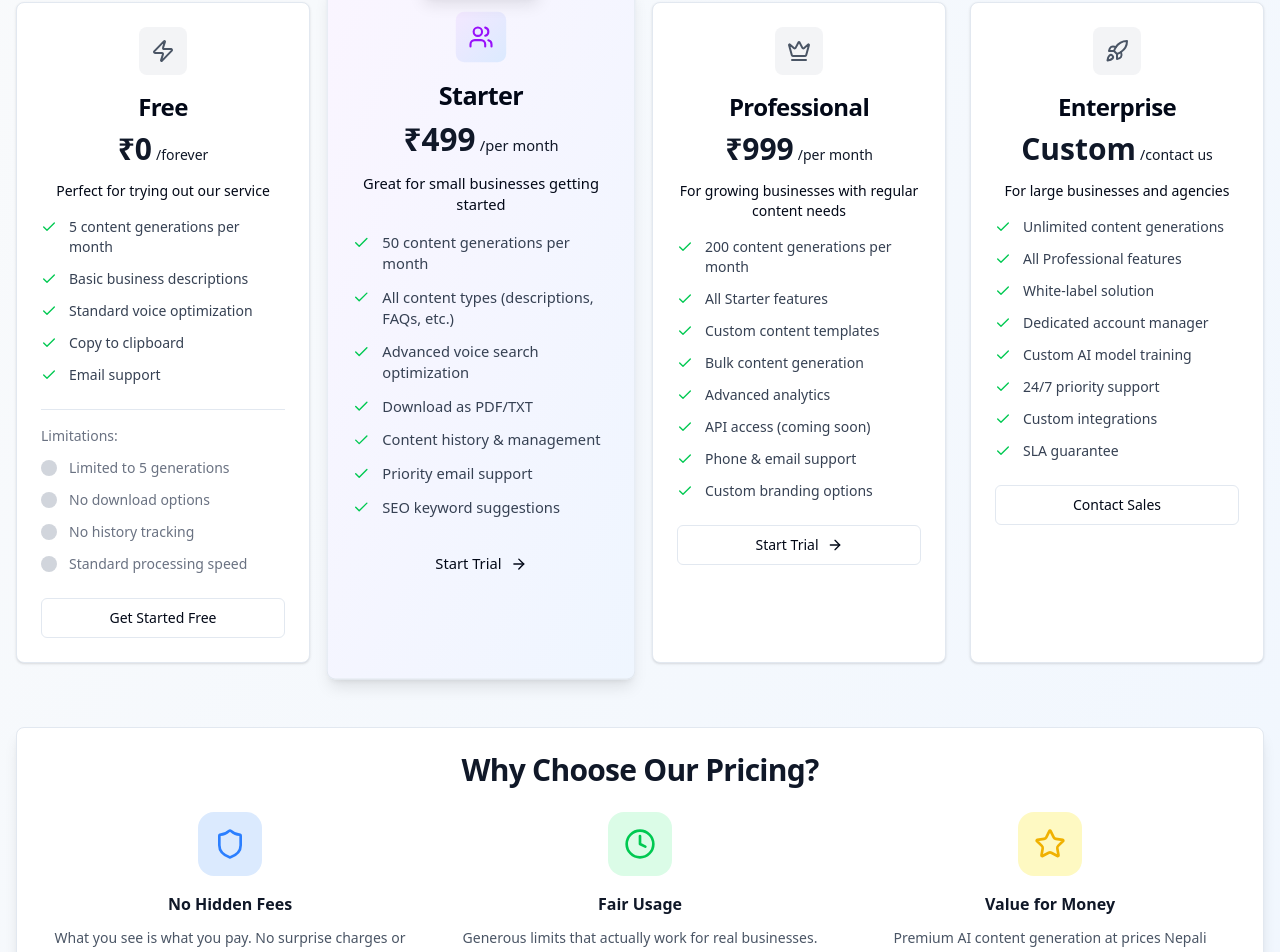
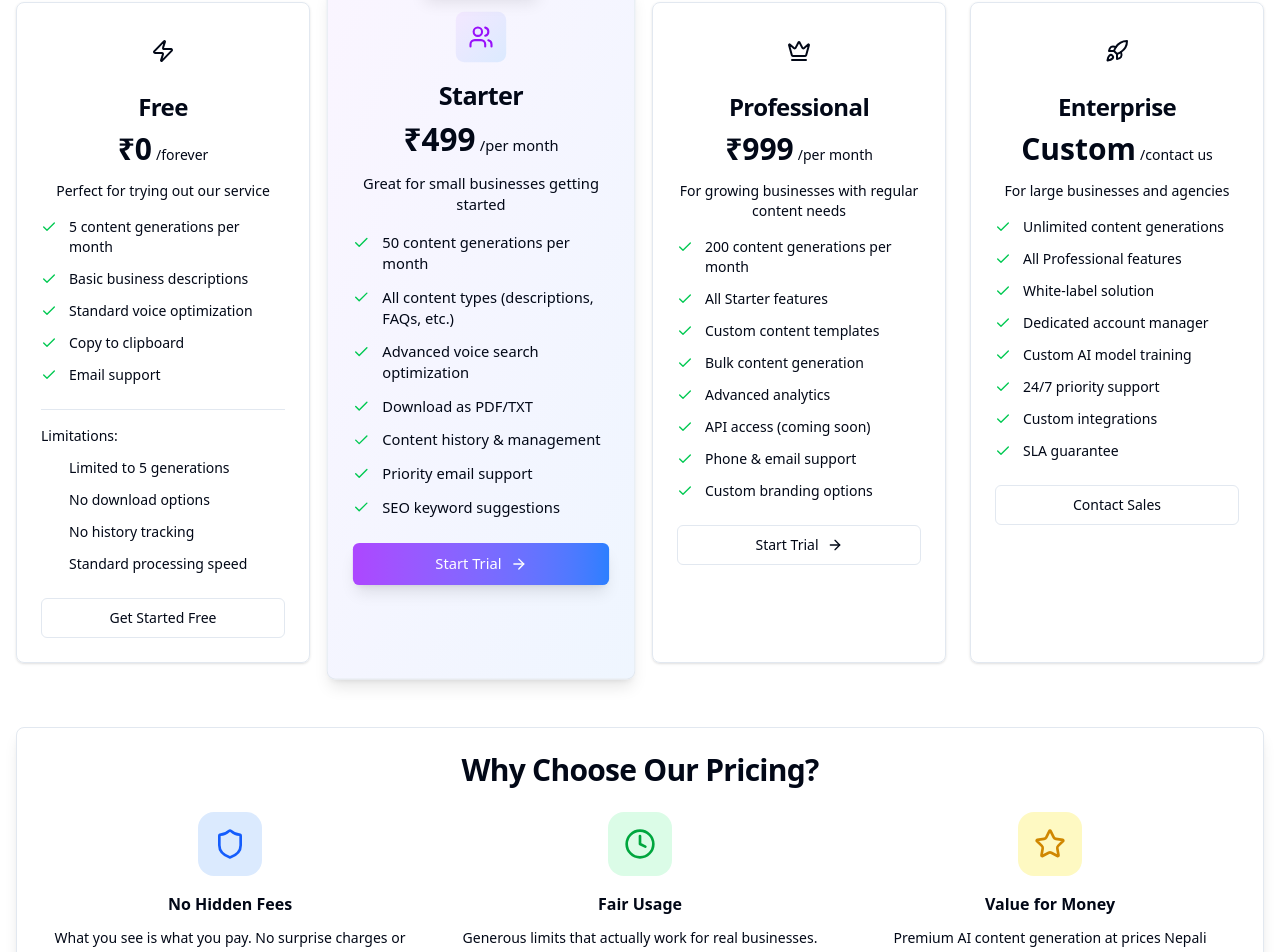
Before and after one commit to RajeshPandey10/voice_ai_content_generator_frontend, a React (Vite) app: page /pricing in a window 1280 px wide. Shown: the part 367-1319 px from the top of the page. Built offline with nearby package versions, Linux system fonts and the light colour scheme; no server answers.

Commit message:
final touching

```diff
--- a/src/pages/HowToUsePage.jsx
+++ b/src/pages/HowToUsePage.jsx
@@ -203,7 +203,7 @@
       </Card>
 
       {/* Call to Action */}
-      <Card className="text-center bg-gradient-to-r from-purple-50 to-indigo-50 dark:from-purple-950 dark:to-indigo-950">
+      <Card className="text-center">
         <CardContent className="py-8">
           <h3 className="text-2xl font-bold mb-4">Ready to Get Started?</h3>
           <p className="text-muted-foreground mb-6">
--- a/src/pages/PricingPage.jsx
+++ b/src/pages/PricingPage.jsx
@@ -172,7 +172,7 @@
   ];
 
   return (
-    <div className="min-h-screen bg-gradient-to-br from-gray-50 to-blue-50 dark:from-gray-900 dark:to-blue-950">
+    <div className="min-h-screen bg-background transition-colors duration-300">
       <div className="container max-w-7xl mx-auto px-4 py-8">
         {/* Hero Section */}
         <div className="text-center mb-12">
@@ -182,7 +182,7 @@
           <h1 className="text-4xl md:text-5xl font-bold mb-4 bg-gradient-to-r from-purple-600 to-blue-600 bg-clip-text text-transparent">
             Choose Your Plan
           </h1>
-          <p className="text-xl text-gray-600 dark:text-gray-300 max-w-3xl mx-auto">
+          <p className="text-xl text-foreground/80 max-w-3xl mx-auto transition-colors duration-300">
             Transparent pricing designed for Nepali businesses. Start free,
             upgrade when you need more.
           </p>
@@ -193,14 +193,14 @@
           {plans.map((plan, index) => (
             <Card
               key={index}
-              className={`relative transition-all duration-300 hover:shadow-xl ${
+              className={`relative transition-all duration-300 hover:shadow-xl border ${
                 plan.popular
-                  ? "border-purple-500 shadow-lg scale-105 bg-gradient-to-br from-purple-50 to-blue-50 dark:from-purple-950 dark:to-blue-950"
-                  : "bg-white dark:bg-gray-900 hover:bg-gray-50 dark:hover:bg-gray-800"
+                  ? "border-purple-500 shadow-lg scale-105 bg-gradient-to-br from-purple-50 to-blue-50 dark:from-purple-950/30 dark:to-blue-950/30 dark:border-purple-400"
+                  : "border-border bg-card hover:bg-accent hover:border-purple-300 dark:hover:border-purple-500 hover:shadow-lg"
               }`}
             >
               {plan.popular && (
-                <Badge className="absolute -top-3 left-1/2 transform -translate-x-1/2 bg-gradient-to-r from-purple-500 to-blue-500 text-white shadow-lg">
+                <Badge className="absolute -top-3 left-1/2 transform -translate-x-1/2 bg-gradient-to-r from-purple-500 to-blue-500 text-white shadow-lg border-0">
                   <Star className="h-3 w-3 mr-1" />
                   Most Popular
                 </Badge>
@@ -208,22 +208,24 @@
 
               <CardHeader className="text-center pb-4">
                 <div
-                  className={`flex items-center justify-center w-12 h-12 rounded-lg mx-auto mb-4 ${
+                  className={`flex items-center justify-center w-12 h-12 rounded-lg mx-auto mb-4 transition-colors duration-300 ${
                     plan.popular
-                      ? "bg-gradient-to-br from-purple-100 to-blue-100 dark:from-purple-800 dark:to-blue-800 text-purple-600 dark:text-purple-300"
-                      : "bg-gray-100 dark:bg-gray-800 text-gray-600 dark:text-gray-400"
+                      ? "bg-gradient-to-br from-purple-100 to-blue-100 dark:from-purple-800/40 dark:to-blue-800/40 text-purple-600 dark:text-purple-300"
+                      : "bg-muted text-muted-foreground"
                   }`}
                 >
                   {plan.icon}
                 </div>
-                <CardTitle className="text-2xl mb-2">{plan.name}</CardTitle>
-                <div className="text-3xl font-bold text-gray-900 dark:text-white">
+                <CardTitle className="text-2xl mb-2 text-card-foreground transition-colors duration-300">
+                  {plan.name}
+                </CardTitle>
+                <div className="text-3xl font-bold text-card-foreground transition-colors duration-300">
                   {plan.price}
                   <span className="text-sm font-normal text-muted-foreground ml-1">
                     /{plan.period}
                   </span>
                 </div>
-                <p className="text-sm text-muted-foreground mt-2">
+                <p className="text-sm text-muted-foreground mt-2 transition-colors duration-300">
                   {plan.description}
                 </p>
               </CardHeader>
@@ -232,8 +234,8 @@
                 <div className="space-y-3">
                   {plan.features.map((feature, featureIndex) => (
                     <div key={featureIndex} className="flex items-start gap-3">
-                      <Check className="h-4 w-4 text-green-500 mt-0.5 flex-shrink-0" />
-                      <span className="text-sm text-gray-700 dark:text-gray-300">
+                      <Check className="h-4 w-4 text-green-500 dark:text-green-400 mt-0.5 flex-shrink-0" />
+                      <span className="text-sm text-card-foreground transition-colors duration-300">
                         {feature}
                       </span>
                     </div>
@@ -241,14 +243,14 @@
                 </div>
 
                 {plan.limitations.length > 0 && (
-                  <div className="border-t border-gray-200 dark:border-gray-700 pt-4 space-y-3">
-                    <p className="text-sm font-medium text-gray-500 dark:text-gray-400">
+                  <div className="border-t border-border pt-4 space-y-3">
+                    <p className="text-sm font-medium text-muted-foreground transition-colors duration-300">
                       Limitations:
                     </p>
                     {plan.limitations.map((limitation, limitIndex) => (
                       <div key={limitIndex} className="flex items-start gap-3">
-                        <div className="h-4 w-4 rounded-full bg-gray-300 dark:bg-gray-600 mt-0.5 flex-shrink-0" />
-                        <span className="text-sm text-gray-500 dark:text-gray-400">
+                        <div className="h-4 w-4 rounded-full bg-muted-foreground/30 mt-0.5 flex-shrink-0 transition-colors duration-300" />
+                        <span className="text-sm text-muted-foreground transition-colors duration-300">
                           {limitation}
                         </span>
                       </div>
@@ -257,7 +259,11 @@
                 )}
 
                 <Button
-                  className="w-full"
+                  className={`w-full transition-all duration-300 ${
+                    plan.popular
+                      ? "bg-gradient-to-r from-purple-500 to-blue-500 hover:from-purple-600 hover:to-blue-600 text-white border-0 shadow-lg"
+                      : "border-border text-card-foreground hover:bg-accent hover:border-purple-400"
+                  }`}
                   variant={plan.popular ? "default" : "outline"}
                   onClick={() => handlePlanSelect(plan.name, plan.price)}
                   disabled={loading === plan.name}
@@ -286,45 +292,45 @@
         </div>
 
         {/* Features Comparison */}
-        <Card className="mb-12 bg-white dark:bg-gray-900 shadow-lg">
+        <Card className="mb-12 bg-card shadow-lg border border-border transition-colors duration-300">
           <CardHeader className="text-center pb-6">
-            <CardTitle className="text-3xl text-gray-900 dark:text-white">
+            <CardTitle className="text-3xl text-card-foreground transition-colors duration-300">
               Why Choose Our Pricing?
             </CardTitle>
           </CardHeader>
           <CardContent>
             <div className="grid md:grid-cols-3 gap-8">
               <div className="text-center">
-                <div className="flex items-center justify-center w-16 h-16 bg-blue-100 dark:bg-blue-900 rounded-2xl mx-auto mb-4">
-                  <Shield className="h-8 w-8 text-blue-500" />
+                <div className="flex items-center justify-center w-16 h-16 bg-blue-100 dark:bg-blue-800/30 rounded-2xl mx-auto mb-4 transition-colors duration-300">
+                  <Shield className="h-8 w-8 text-blue-600 dark:text-blue-300" />
                 </div>
-                <h3 className="font-semibold mb-3 text-gray-900 dark:text-white">
+                <h3 className="font-semibold mb-3 text-card-foreground transition-colors duration-300">
                   No Hidden Fees
                 </h3>
-                <p className="text-sm text-gray-600 dark:text-gray-300">
+                <p className="text-sm text-muted-foreground transition-colors duration-300">
                   What you see is what you pay. No surprise charges or hidden
                   costs.
                 </p>
               </div>
               <div className="text-center">
-                <div className="flex items-center justify-center w-16 h-16 bg-green-100 dark:bg-green-900 rounded-2xl mx-auto mb-4">
-                  <Clock className="h-8 w-8 text-green-500" />
+                <div className="flex items-center justify-center w-16 h-16 bg-green-100 dark:bg-green-800/30 rounded-2xl mx-auto mb-4 transition-colors duration-300">
+                  <Clock className="h-8 w-8 text-green-600 dark:text-green-300" />
                 </div>
-                <h3 className="font-semibold mb-3 text-gray-900 dark:text-white">
+                <h3 className="font-semibold mb-3 text-card-foreground transition-colors duration-300">
                   Fair Usage
                 </h3>
-                <p className="text-sm text-gray-600 dark:text-gray-300">
+                <p className="text-sm text-muted-foreground transition-colors duration-300">
                   Generous limits that actually work for real businesses.
                 </p>
               </div>
               <div className="text-center">
-                <div className="flex items-center justify-center w-16 h-16 bg-yellow-100 dark:bg-yellow-900 rounded-2xl mx-auto mb-4">
-                  <Star className="h-8 w-8 text-yellow-500" />
+                <div className="flex items-center justify-center w-16 h-16 bg-yellow-100 dark:bg-yellow-800/30 rounded-2xl mx-auto mb-4 transition-colors duration-300">
+                  <Star className="h-8 w-8 text-yellow-600 dark:text-yellow-300" />
                 </div>
-                <h3 className="font-semibold mb-3 text-gray-900 dark:text-white">
+                <h3 className="font-semibold mb-3 text-card-foreground transition-colors duration-300">
                   Value for Money
                 </h3>
-                <p className="text-sm text-gray-600 dark:text-gray-300">
+                <p className="text-sm text-muted-foreground transition-colors duration-300">
                   Premium AI content generation at prices Nepali businesses can
                   afford.
                 </p>
@@ -335,17 +341,24 @@
 
         {/* FAQs */}
         <div>
-          <h2 className="text-3xl font-bold text-center mb-8">
+          <h2 className="text-3xl font-bold text-center mb-8 text-foreground transition-colors duration-300">
             Frequently Asked Questions
           </h2>
           <div className="grid md:grid-cols-2 gap-6">
             {faqs.map((faq, index) => (
-              <Card key={index}>
+              <Card
+                key={index}
+                className="bg-card border border-border transition-colors duration-300 hover:shadow-lg hover:border-purple-300 dark:hover:border-purple-500"
+              >
                 <CardHeader>
-                  <CardTitle className="text-lg">{faq.question}</CardTitle>
+                  <CardTitle className="text-lg text-card-foreground transition-colors duration-300">
+                    {faq.question}
+                  </CardTitle>
                 </CardHeader>
                 <CardContent>
-                  <p className="text-muted-foreground">{faq.answer}</p>
+                  <p className="text-muted-foreground transition-colors duration-300">
+                    {faq.answer}
+                  </p>
                 </CardContent>
               </Card>
             ))}
@@ -353,17 +366,17 @@
         </div>
 
         {/* Call to Action */}
-        <Card className="text-center bg-gradient-to-r from-purple-500 to-blue-500 text-white border-0 mt-12">
+        <Card className="text-center bg-gradient-to-r from-purple-500 to-blue-500 text-white border-0 mt-12 shadow-xl">
           <CardContent className="py-8">
             <h3 className="text-2xl font-bold mb-4">Still Have Questions?</h3>
             <p className="text-purple-100 mb-6">
               Our team is here to help you choose the right plan for your
               business.
             </p>
-            <div className="flex justify-center gap-4">
+            <div className="flex justify-center gap-4 flex-wrap">
               <Button
                 variant="outline"
-                className="bg-white text-purple-600 border-white hover:bg-purple-50"
+                className="bg-white text-purple-600 border-white hover:bg-purple-50 hover:text-purple-700 transition-all duration-300"
                 onClick={() => {
                   toast.info("Contact Sales", {
                     description:
@@ -374,7 +387,7 @@
                 Contact Sales
               </Button>
               <Button
-                className="bg-purple-600 hover:bg-purple-700 text-white"
+                className="bg-purple-600 hover:bg-purple-700 text-white border-0 transition-all duration-300 shadow-lg"
                 onClick={() => navigate("/")}
               >
                 Start Free Trial
```
Also changed, not shown: src/components/header.jsx (+29 -14 lines), src/index.css (+21 -0 lines).
